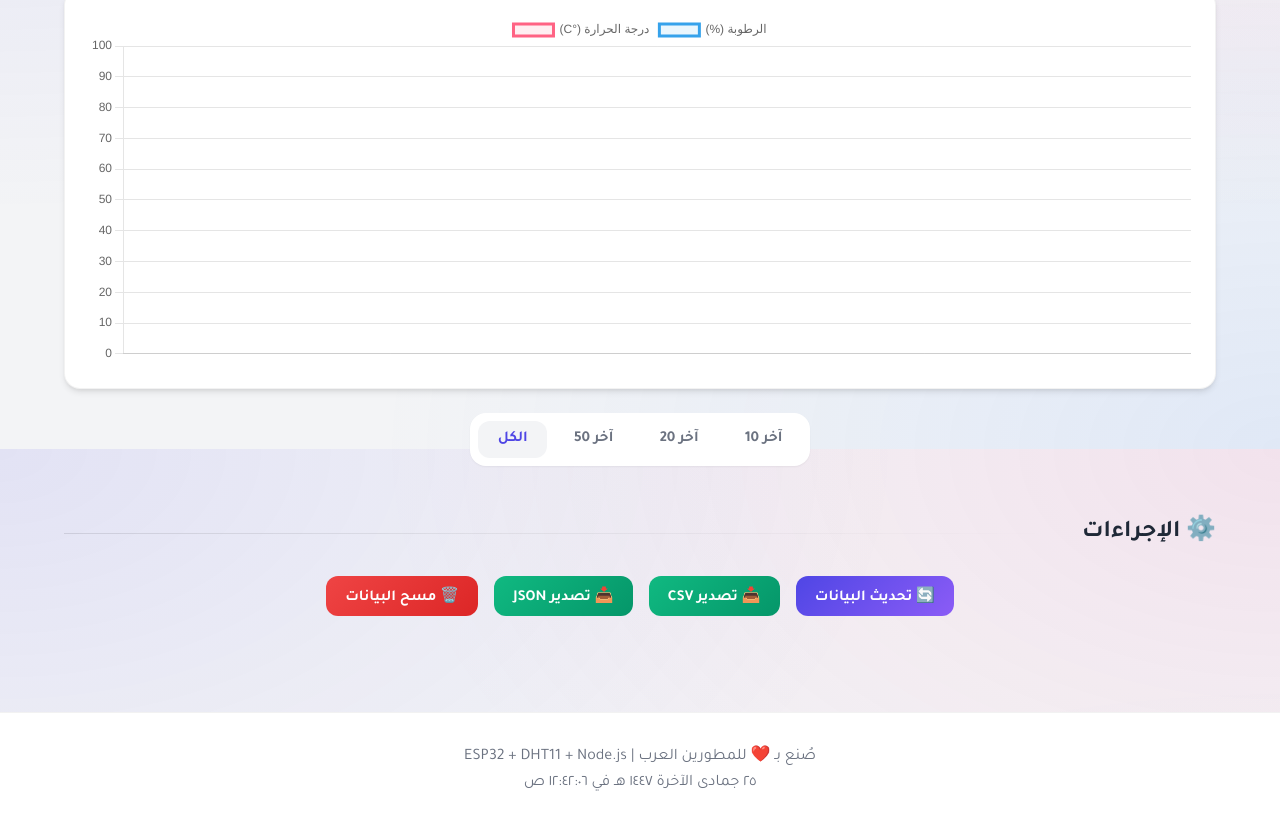
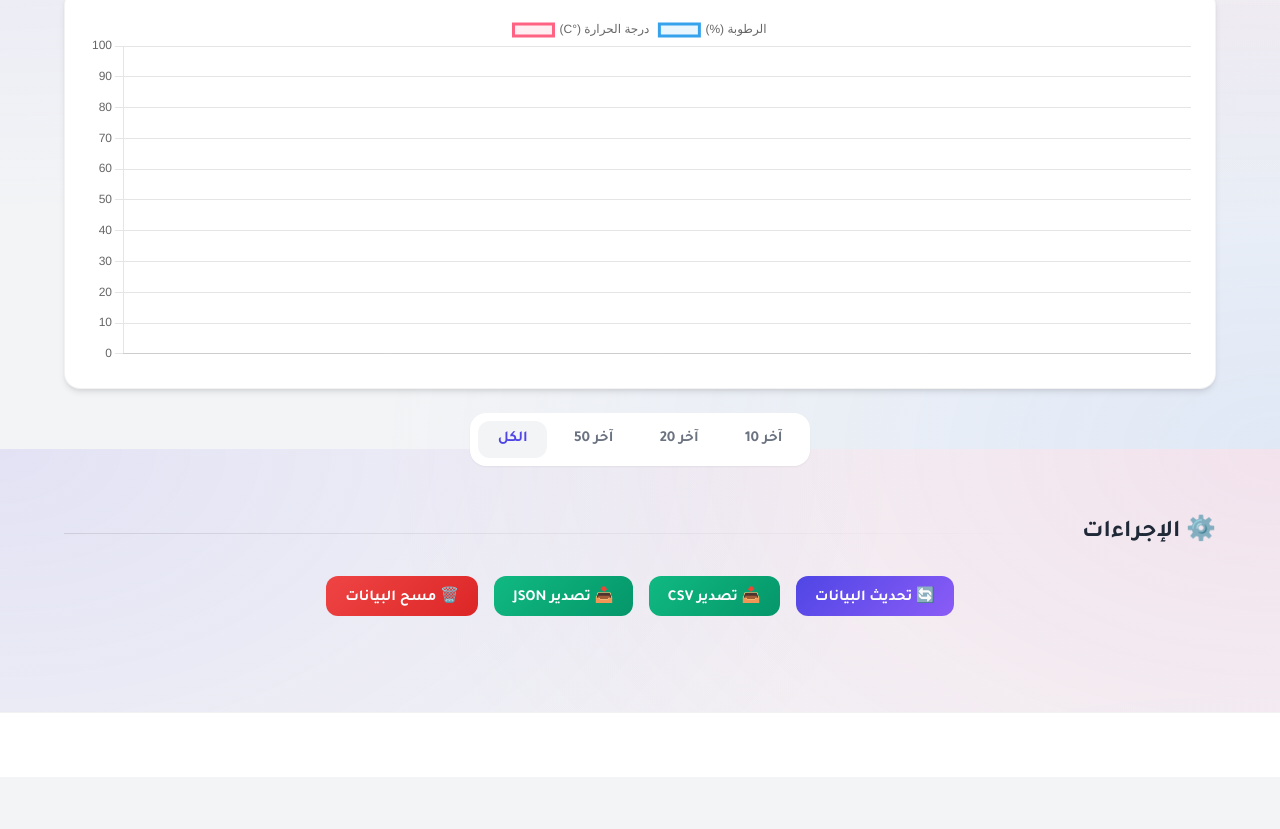
Before and after one commit to husam2145/airquality, a website: page public/index.html in a window 1280 px wide. Shown: the part 1151-1980 px from the top of the page. After the commit the page ends 1928 px from the top, so only its background shows below. Drawn offline with nearby package versions, Linux system fonts and the light colour scheme; no server answers.

Commit message:
Add files via upload

```diff
--- a/public/app.js
+++ b/public/app.js
@@ -494,7 +494,9 @@ async function clearData() {
 function startClock() {
     setInterval(() => {
         const now = new Date();
-        document.getElementById('serverTime').textContent =
+        const el = document.getElementById('serverTime');
+        if (!el) return;
+        el.textContent =
             now.toLocaleString('ar-SA', {
                 year: 'numeric',
                 month: 'long',
--- a/public/index.html
+++ b/public/index.html
@@ -160,10 +160,7 @@
     <!-- Footer -->
     <footer class="footer">
         <div class="container">
-            <p>صُنع بـ ❤️ للمطورين العرب | ESP32 + DHT11 + Node.js</p>
-            <p class="footer-meta">
-                <span id="serverTime">--</span>
-            </p>
+            <!-- Footer removed by request -->
         </div>
     </footer>
 
```
